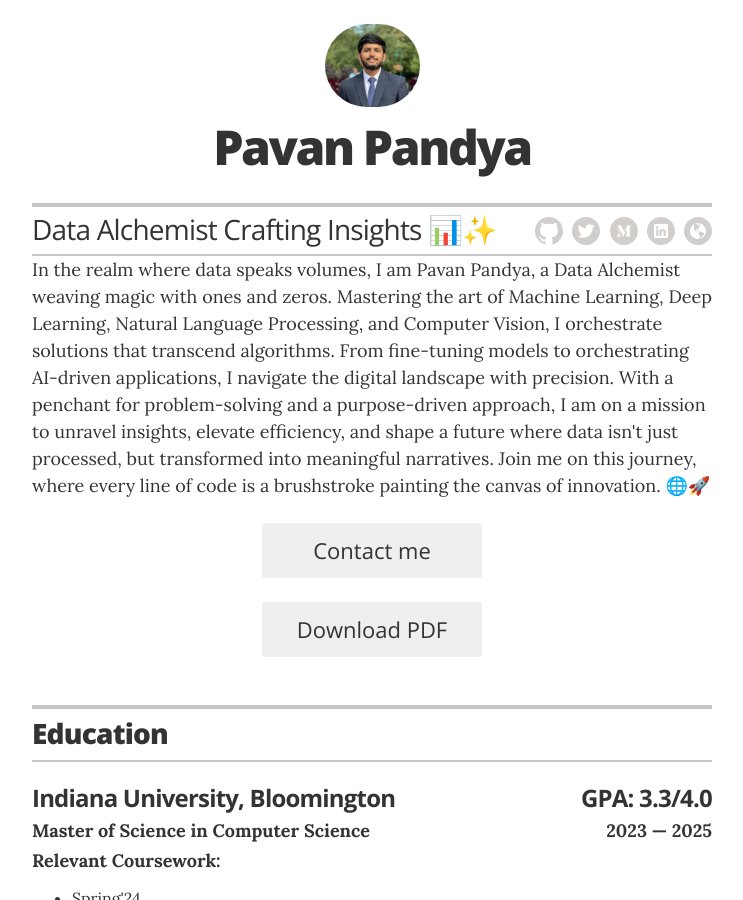
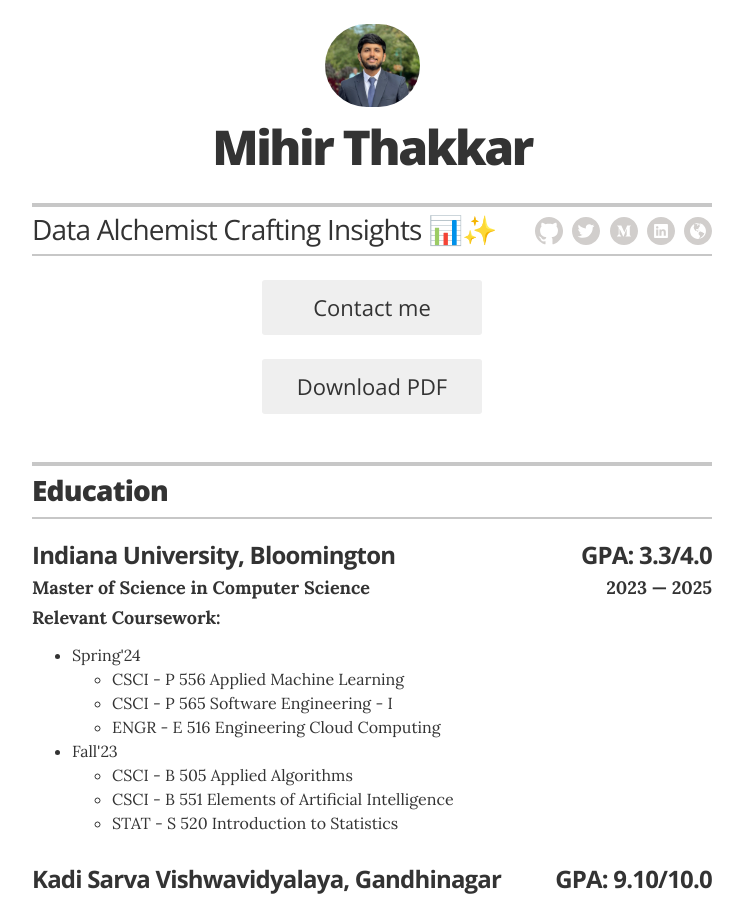
Before and after one commit to mihirthakkar13/mihirthakkar13.github.io, a Jekyll site: the page built from index.html, in a window 1280 px wide and 900 px high. Shown: the whole window, without its empty margins (268-1011 px from the left). Built offline with Jekyll 4.4.1, drawn with Linux system fonts in a browser that asks for light colours.

```diff
--- a/CNAME
+++ b/CNAME
@@ -1 +1 @@
-pavanpandya.us
+mihirthakkar.co
--- a/_config.yml
+++ b/_config.yml
@@ -1,5 +1,5 @@
 # Site settings
-title: "Pavan Pandya"
+title: "Mihir Thakkar"
 description: ""
 
 # Build settings
@@ -10,27 +10,27 @@ sass:
 
 # Resume settings
 resume_avatar:                  "true"
-resume_name:                    "Pavan Pandya"
+resume_name:                    "Mihir Thakkar"
 resume_title:                   "Data Alchemist Crafting Insights 📊✨"
 
 # used for the contact button in _layouts/resume.html
-resume_contact_email:           "pavanpandya.iu@gmail.com"
+resume_contact_email:           "mihirthakkar1113@gmail.com"
 
 # the next two items are used for schema itemprops in _layouts/resume.html
-resume_contact_telephone:       "930-333-4105"
-resume_contact_address:         "100 E Miller Dr, Apt 47, Bloomington, Indiana, 47401, USA"
+resume_contact_telephone:       "667-419-0340"
+resume_contact_address:         "1011 Kuhn Rd. Apt-5, 60188, Carol Stream, IL"
 
-resume_header_contact_info:     "Bloomington, Indiana • 930-333-4105 • pavanpandya.iu@gmail.com"
+resume_header_contact_info:     "Chicago,Illinois • 667-419-0340 • mihirthakkar1113@gmail.com"
 display_header_contact_info:    "false"
 
-resume_header_intro: "In the realm where data speaks volumes, I am Pavan Pandya, a Data Alchemist weaving magic with ones and zeros. Mastering the art of Machine Learning, Deep Learning, Natural Language Processing, and Computer Vision, I orchestrate solutions that transcend algorithms. From fine-tuning models to orchestrating AI-driven applications, I navigate the digital landscape with precision. With a penchant for problem-solving and a purpose-driven approach, I am on a mission to unravel insights, elevate efficiency, and shape a future where data isn't just processed, but transformed into meaningful narratives. Join me on this journey, where every line of code is a brushstroke painting the canvas of innovation. 🌐🚀</p>"
+resume_header_intro: ""
 
 # use "yes" to display the email contact button,
 # "no" to display an "I'm not looking for work" message,
 # or remove the resume_looking_for_work option entirely
 # to leave blank
 resume_looking_for_work:        "yes"
-resume_pdf_url: "https://drive.google.com/file/d/1mWue03i3Y2_xBsNB8Uz7HA60sZH5O88O/view?usp=sharing"
+resume_pdf_url: "resume-drive-link"
 
 # Decide which sections to use
 # comment out to hide
```
